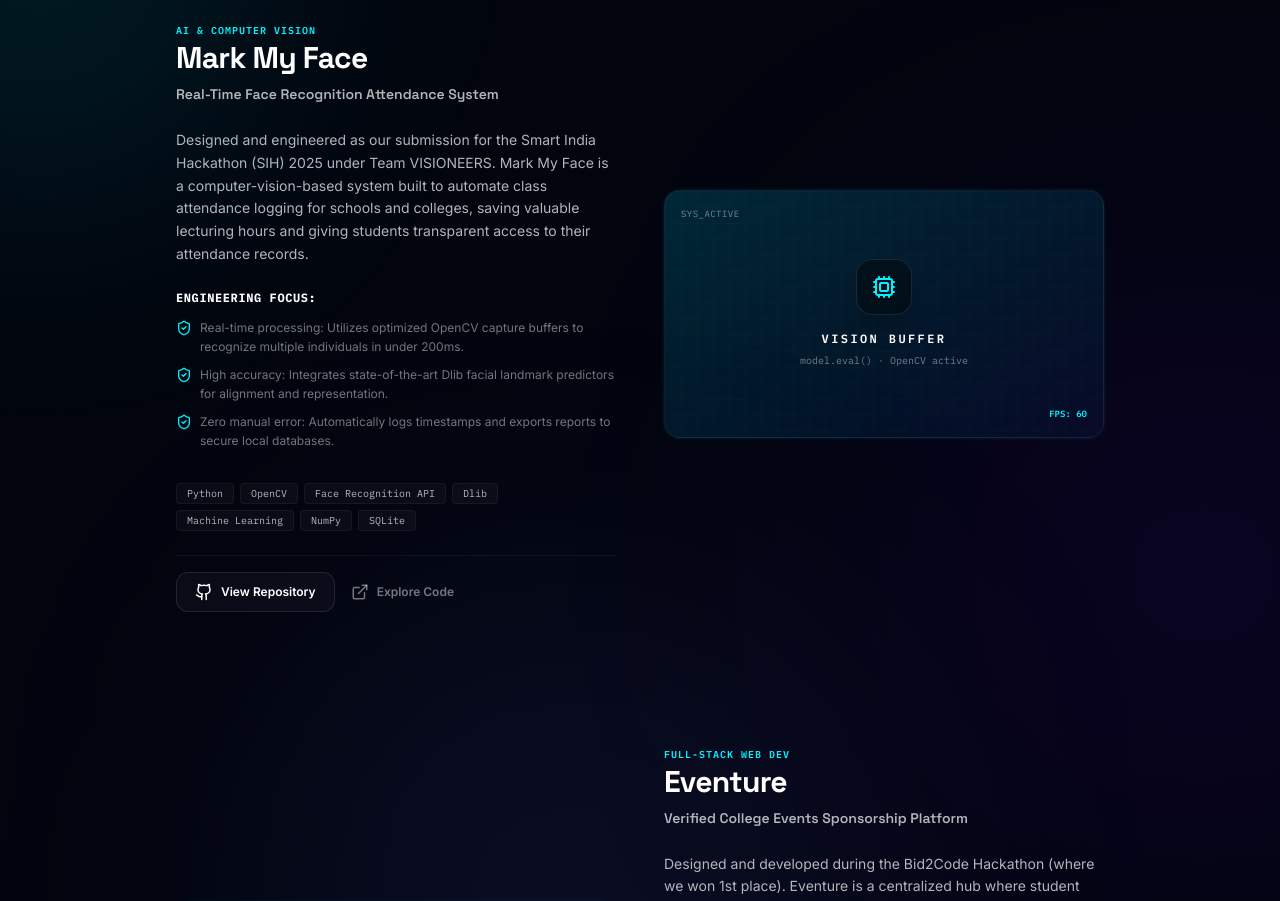
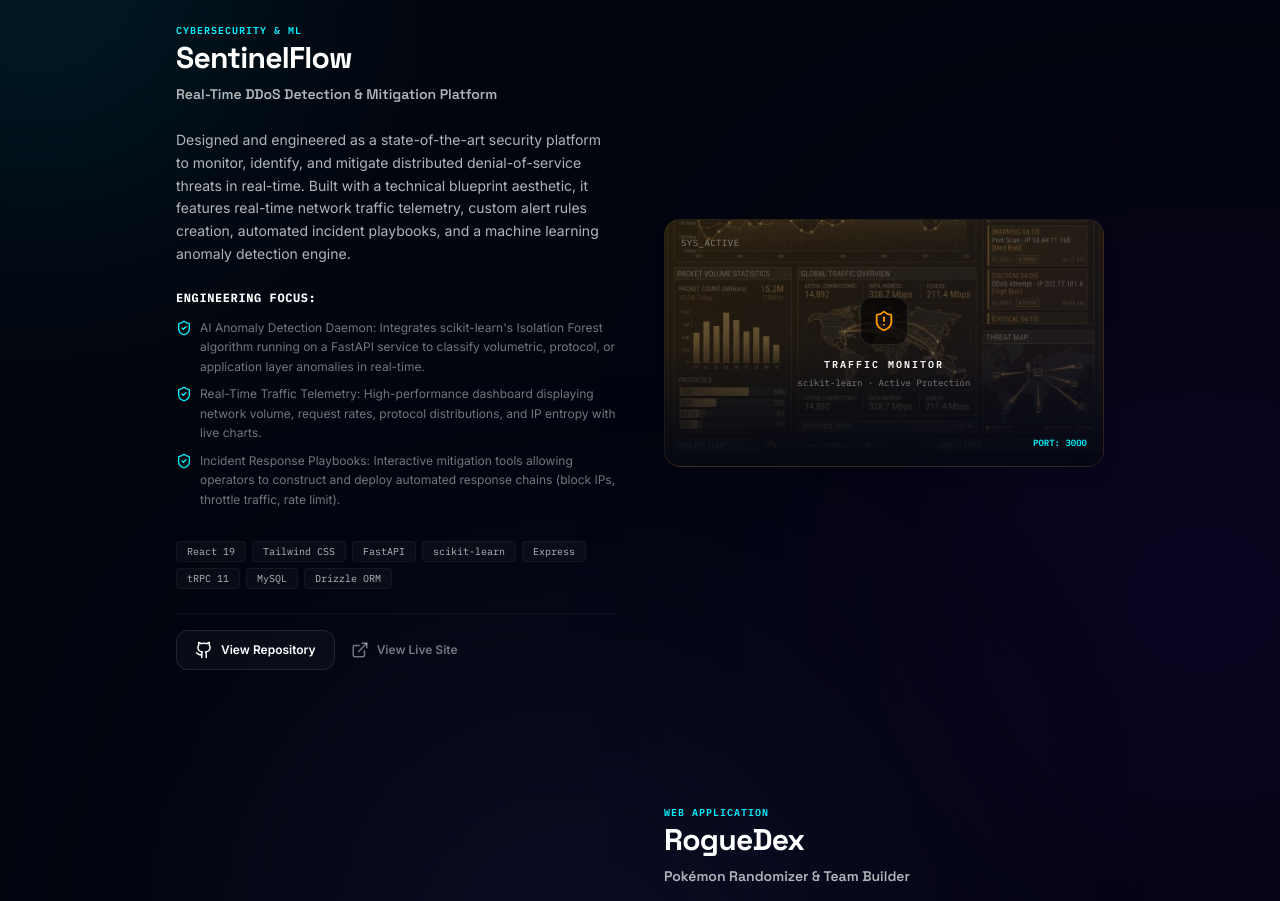
Before and after one commit to Lakshyagupta23/portfolio-lakshya, a React (Vite) app: page /projects in a window 1280 px wide. Shown: the part 440-1341 px from the top of the page. Built offline with nearby package versions, Linux system fonts and the light colour scheme.

Commit message:
feat: replace Mark My Face & Eventure with SentinelFlow & RogueDex

```diff
--- a/src/components/AITwin.jsx
+++ b/src/components/AITwin.jsx
@@ -11,8 +11,8 @@ const LAKSHYA_BOT_PROFILE = {
     { id: "intern", text: "Explain your AI/ML internship" },
     { id: "hacksphere", text: "What is HackSphere & your role?" },
     { id: "thinkai", text: "Tell me about THINK AI IPEC" },
-    { id: "face", text: "What is 'Mark My Face'?" },
-    { id: "eventure", text: "What is the 'Eventure' project?" },
+    { id: "sentinel", text: "What is 'SentinelFlow'?" },
+    { id: "roguedex", text: "What is 'RogueDex'?" },
     { id: "hackathons", text: "What hackathons have you won?" }
   ],
   responses: {
@@ -25,6 +25,14 @@ const LAKSHYA_BOT_PROFILE = {
     hacksphere: `As the Social Media Lead for HackSphere, I direct developer branding, design outreach campaigns, and coordinate peer developer sprints and tech bootcamps to support our campus developer ecosystem.`,
 
     inaayat: `Inaayat is my creative outlet and dramatics society where I participate in street plays (Nukkad Natak). While it is a side hobby, it has been instrumental in building my public speaking, stage presence, and confidence in managing team collaboration.`,
+
+    sentinelflow: `**SentinelFlow** is a premium, real-time DDoS Detection and Mitigation Platform.
+*   *Key Features*: Real-time traffic telemetry charts, custom alert rule builders, and automated mitigation playbooks (blocking IPs, throttling traffic).
+*   *Technical Details*: Integrates scikit-learn's Isolation Forest anomaly classification model on a FastAPI service to detect volumetric/application layer anomalies. Built on a React 19 + Tailwind CSS client, with an Express/tRPC backend connecting to MySQL/TiDB database pools via Drizzle ORM.`,
+
+    roguedex: `**RogueDex** is a high-fidelity Pokémon database, randomizer, and team builder web application designed like a polished gaming product dashboard.
+*   *Key Features*: Core randomizer with animations, advanced filtering (Gens 1-9, types, legendary/mythical status), and team builder challenge rules.
+*   *Technical Details*: Built with Next.js, TypeScript, Tailwind CSS, and Framer Motion, fetching live assets and statistics dynamically from the PokeAPI.`,
 
     face: `**Mark My Face** is a real-time face recognition attendance tracker built in Python using OpenCV and Dlib.
 *   *Technical Decisions*: We engineered this under Team VISIONEERS for the Smart India Hackathon (SIH) 2025. We chose Dlib's 68-point landmark predictor and deep-metric ResNet face recognition model over MediaPipe because it provided superior classification consistency in complex classroom lighting and angles. Facial embeddings (128D) are matched in SQLite in <200ms, saving lecture hours for teachers.`,
@@ -69,7 +77,7 @@ const LAKSHYA_BOT_PROFILE = {
 *   **GitHub**: github.com/Lakshyagupta23`
     }
   ],
-  defaultResponse: "I'm not sure about that specific topic. You can ask me about my B.Tech studies, my AI internship at KVGAI Tech, my projects ('Mark My Face' and 'Eventure'), my hackathon achievements, or check my contact info!"
+  defaultResponse: "I'm not sure about that specific topic. You can ask me about my B.Tech studies, my AI internship at KVGAI Tech, my projects ('SentinelFlow', 'RogueDex', 'Mark My Face', and 'Eventure'), my hackathon achievements, or check my contact info!"
 };
 
 function getLakshyaAIResponse(input) {
@@ -95,6 +103,12 @@ function getLakshyaAIResponse(input) {
   }
   if (query.includes("inaayat") || query.includes("dramatics") || query.includes("play") || query.includes("theater")) {
     return LAKSHYA_BOT_PROFILE.responses.inaayat;
+  }
+  if (query.includes("sentinelflow") || query.includes("sentinel") || query.includes("ddos")) {
+    return LAKSHYA_BOT_PROFILE.responses.sentinelflow;
+  }
+  if (query.includes("roguedex") || query.includes("rogue") || query.includes("pokemon") || query.includes("pokédex") || query.includes("pokedex")) {
+    return LAKSHYA_BOT_PROFILE.responses.roguedex;
   }
   if (query.includes("face") || query.includes("mark my face") || query.includes("recognition")) {
     return LAKSHYA_BOT_PROFILE.responses.face;
--- a/src/pages/Home.jsx
+++ b/src/pages/Home.jsx
@@ -464,15 +464,15 @@ export default function Home() {
 
           <div className="grid grid-cols-1 md:grid-cols-2 gap-6">
 
-            {/* Mark My Face */}
+            {/* SentinelFlow */}
             <div className="glass-panel group p-1.5 rounded-xl transition-all duration-300 hover:scale-[1.01] hover:border-primary/20 hover:shadow-[0_0_30px_rgba(0,242,255,0.12)] clip-cyber hud-brackets">
               <div className="hud-brackets-bottom" />
               <div className="relative overflow-hidden rounded-lg bg-surface-container/20">
                 <div className="aspect-video w-full bg-slate-950 flex items-center justify-center overflow-hidden relative">
                   <img
                     className="w-full h-full object-cover opacity-40 group-hover:scale-[1.03] transition-transform duration-500"
-                    src="https://lh3.googleusercontent.com/aida-public/AB6AXuDIRsAnCJSzz5KnP2CVDZqKiQOts6SeWkV4qZlbPLM3V8oq0JDV6t2s0trVNxVLZWH1kM_LnNtHgd2Z0qi0Ll7VYvFc5jV_5bdjbLRkezNJgemRhD_dCkqhPF47wYR7SQfoB0yMi7F3Luia4sba5bHF-nv270yDUsHX0phLwSsbkuc6mnaASQXFCURgMbTi48aT8DLNVJtf0PBPCgJHMWaISsskm_CaJEYxVw5YWCGcygY55Q8QARFS68uOUtGTGWuAaUvbIao4tgE"
-                    alt="Mark My Face Dashboard"
+                    src="/images/sentinelflow.png"
+                    alt="SentinelFlow Dashboard"
                   />
                   <div className="absolute inset-0 bg-gradient-to-t from-background/95 via-background/40 to-transparent"></div>
 
@@ -484,26 +484,26 @@ export default function Home() {
 
                 <div className="absolute bottom-6 left-6 right-6">
                   <div className="flex gap-2 mb-3">
-                    <span className="px-2 py-1 bg-primary/10 border border-primary/20 text-[9px] font-mono text-primary rounded">SIH 2025</span>
-                    <span className="px-2 py-1 bg-white/5 text-[9px] font-mono text-text-secondary rounded">OPENCV / DLIB</span>
+                    <span className="px-2 py-1 bg-primary/10 border border-primary/20 text-[9px] font-mono text-primary rounded">SECURITY / ML</span>
+                    <span className="px-2 py-1 bg-white/5 text-[9px] font-mono text-text-secondary rounded">SCIKIT-LEARN / TRPC</span>
                   </div>
-                  <h3 className="text-lg font-semibold font-display text-white mb-1.5">Mark My Face</h3>
+                  <h3 className="text-lg font-semibold font-display text-white mb-1.5">SentinelFlow</h3>
                   <p className="text-xs text-text-secondary line-clamp-2 leading-relaxed">
-                    Flagship Smart India Hackathon facial attendance logging application powered by OpenCV Dlib face landmarks.
+                    Real-time DDoS threat mitigation platform powered by an Isolation Forest anomaly model and live traffic telemetry.
                   </p>
                 </div>
               </div>
             </div>
 
-            {/* Eventure */}
+            {/* RogueDex */}
             <div className="glass-panel group p-1.5 rounded-xl transition-all duration-300 hover:scale-[1.01] hover:border-primary/20 hover:shadow-[0_0_30px_rgba(0,242,255,0.12)] clip-cyber hud-brackets">
               <div className="hud-brackets-bottom" />
               <div className="relative overflow-hidden rounded-lg bg-surface-container/20">
                 <div className="aspect-video w-full bg-slate-950 flex items-center justify-center overflow-hidden relative">
                   <img
                     className="w-full h-full object-cover opacity-40 group-hover:scale-[1.03] transition-transform duration-500"
-                    src="https://lh3.googleusercontent.com/aida-public/AB6AXuBGlYOcLbCVLWViZUFARM9Lg4L0HX6yvaTnFCdjjLhciRN1IyMUlaDWYjp_VSB01twfcrf4HRE1x_alkeEYf0OCnKoXAD5taHDYL-d21ADDMSD8g3c2oKQ2RCDK64oU4IimPH0BpUka0E4YQzFr1aEHzLLqj4QTmvb51NCWmRXYclLQq6PHTNGCU_dZXiwJYyeBHnb8kTQZA0SCX_nACYXV_Ruk8oaVy83hPkSK36wtBXSlntJGpBmvgtavh_JKHzyMPe18zelmu00"
-                    alt="Eventure Network Map"
+                    src="/images/roguedex.png"
+                    alt="RogueDex Dashboard"
                   />
                   <div className="absolute inset-0 bg-gradient-to-t from-background/95 via-background/40 to-transparent"></div>
 
@@ -513,12 +513,12 @@ export default function Home() {
 
                 <div className="absolute bottom-6 left-6 right-6">
                   <div className="flex gap-2 mb-3">
-                    <span className="px-2 py-1 bg-secondary/10 border border-secondary/20 text-[9px] font-mono text-secondary rounded">BID2CODE WIN</span>
-                    <span className="px-2 py-1 bg-white/5 text-[9px] font-mono text-text-secondary rounded">NODE.JS / SECURE</span>
+                    <span className="px-2 py-1 bg-secondary/10 border border-secondary/20 text-[9px] font-mono text-secondary rounded">GAMING APP</span>
+                    <span className="px-2 py-1 bg-white/5 text-[9px] font-mono text-text-secondary rounded">NEXT.JS / POKEAPI</span>
                   </div>
-                  <h3 className="text-lg font-semibold font-display text-white mb-1.5">Eventure</h3>
+                  <h3 className="text-lg font-semibold font-display text-white mb-1.5">RogueDex</h3>
                   <p className="text-xs text-text-secondary line-clamp-2 leading-relaxed">
-                    Sponsorship matching platform featuring automated credential mapping and secure corporate dashboard.
+                    Polished Pokémon randomizer team builder and information hub featuring holographic cards and custom filters.
                   </p>
                 </div>
               </div>
--- a/src/pages/Projects.jsx
+++ b/src/pages/Projects.jsx
@@ -1,41 +1,42 @@
 import React, { useRef } from 'react';
 import { motion, useScroll, useTransform, useSpring } from 'framer-motion';
-import { Github, ExternalLink, ShieldCheck, Cpu, Code, Binary } from 'lucide-react';
+import { Github, ExternalLink, ShieldCheck, ShieldAlert, Gamepad2, Cpu, Code, Binary } from 'lucide-react';
 
 const projects = [
   {
-    id: "face",
-    title: "Mark My Face",
-    subtitle: "Real-Time Face Recognition Attendance System",
-    category: "AI & Computer Vision",
-    description: "Designed and engineered as our submission for the Smart India Hackathon (SIH) 2025 under Team VISIONEERS. Mark My Face is a computer-vision-based system built to automate class attendance logging for schools and colleges, saving valuable lecturing hours and giving students transparent access to their attendance records.",
+    id: "sentinel",
+    title: "SentinelFlow",
+    subtitle: "Real-Time DDoS Detection & Mitigation Platform",
+    category: "Cybersecurity & ML",
+    description: "Designed and engineered as a state-of-the-art security platform to monitor, identify, and mitigate distributed denial-of-service threats in real-time. Built with a technical blueprint aesthetic, it features real-time network traffic telemetry, custom alert rules creation, automated incident playbooks, and a machine learning anomaly detection engine.",
     bullets: [
-      "Real-time processing: Utilizes optimized OpenCV capture buffers to recognize multiple individuals in under 200ms.",
-      "High accuracy: Integrates state-of-the-art Dlib facial landmark predictors for alignment and representation.",
-      "Zero manual error: Automatically logs timestamps and exports reports to secure local databases."
+      "AI Anomaly Detection Daemon: Integrates scikit-learn's Isolation Forest algorithm running on a FastAPI service to classify volumetric, protocol, or application layer anomalies in real-time.",
+      "Real-Time Traffic Telemetry: High-performance dashboard displaying network volume, request rates, protocol distributions, and IP entropy with live charts.",
+      "Incident Response Playbooks: Interactive mitigation tools allowing operators to construct and deploy automated response chains (block IPs, throttle traffic, rate limit)."
     ],
-    tech: ["Python", "OpenCV", "Face Recognition API", "Dlib", "Machine Learning", "NumPy", "SQLite"],
-    color: "from-cyan-500/20 to-blue-500/5",
-    accent: "text-primary",
-    github: "https://github.com/Lakshyagupta23",
-    codeIcon: Cpu
+    tech: ["React 19", "Tailwind CSS", "FastAPI", "scikit-learn", "Express", "tRPC 11", "MySQL", "Drizzle ORM"],
+    color: "from-amber-500/20 to-yellow-500/5",
+    accent: "text-amber-500",
+    github: "https://github.com/Lakshyagupta23/Sentinelflow-DDOS",
+    live: "https://sentinelflow-web-server.onrender.com/",
+    codeIcon: ShieldAlert
   },
   {
-    id: "eventure",
-    title: "Eventure",
-    subtitle: "Verified College Events Sponsorship Platform",
-    category: "Full-Stack Web Dev",
-    description: "Designed and developed during the Bid2Code Hackathon (where we won 1st place). Eventure is a centralized hub where student event coordinators can publish verified sponsorship brochures, and startups or corporate sponsors can directly purchase packages.",
+    id: "roguedex",
+    title: "RogueDex",
+    subtitle: "Pokémon Randomizer & Team Builder",
+    category: "Web Application",
+    description: "A modern, responsive web application for Pokémon fans that allows users to randomly generate Pokémon, create randomized teams, explore Pokémon information, apply advanced filters, and generate competitive teams. Styled with a polished gaming product UI rather than a basic random-number generator.",
     bullets: [
-      "Secure accounts: Implements encrypted user authentication profiles for organizers and sponsors.",
-      "Brochure management: Allows event hosts to list packages, dates, and expected footfall details in real-time.",
-      "Responsive panel: Leverages custom CSS structures to render mobile-friendly administrative dashboards."
+      "Advanced Filters Panel: Select from Generations 1-9, specific types, and filter by legendary, mythical, paradox, or ultra beast statuses.",
+      "Team Builder Randomizer: Construct randomized party sets matching specific rule constraints for Pokémon challenges.",
+      "Next.js Integration: Built with a highly responsive, optimized Next.js setup fetching live data dynamically from the PokeAPI."
     ],
-    tech: ["HTML5", "CSS3", "JavaScript", "Node.js", "Express", "RESTful APIs", "SQL Database"],
-    color: "from-indigo-500/20 to-purple-500/5",
-    accent: "text-secondary",
-    github: "https://github.com/Lakshyagupta23",
-    codeIcon: Code
+    tech: ["Next.js", "React", "TypeScript", "Tailwind CSS", "PokeAPI", "Framer Motion"],
+    color: "from-red-500/20 to-rose-500/5",
+    accent: "text-red-500",
+    github: "https://github.com/Lakshyagupta23/RogueDex",
+    codeIcon: Gamepad2
   }
 ];
 
@@ -165,13 +166,26 @@ export default function Projects() {
                     <Github className="w-4.5 h-4.5" />
                     <span>View Repository</span>
                   </a>
+                  {proj.live ? (
+                    <a
+                      href={proj.live}
+                      target="_blank"
+                      rel="noopener noreferrer"
+                      className="inline-flex items-center gap-2 text-xs font-semibold text-text-tertiary hover:text-white transition-colors cursor-pointer"
+                    >
+                      <ExternalLink className="w-4.5 h-4.5" />
+                      <span>View Live Site</span>
+                    </a>
+                  ) : (
                     <button
                       onClick={() => alert("Project code can be explored directly in the Github repository link provided!")}
                       className="inline-flex items-center gap-2 text-xs font-semibold text-text-tertiary hover:text-white transition-colors cursor-pointer"
+                      style={{ cursor: 'pointer' }}
                     >
                       <ExternalLink className="w-4.5 h-4.5" />
                       <span>Explore Code</span>
                     </button>
+                  )}
                 </div>
               </motion.div>
 
@@ -183,21 +197,28 @@ export default function Projects() {
                 transition={{ duration: 0.5, delay: 0.1 }}
                 className={`lg:col-span-6 ${idx % 2 === 0 ? 'lg:order-2' : 'lg:order-1'}`}
               >
-                <div className={`relative aspect-video w-full rounded-2xl bg-gradient-to-br ${proj.color} border border-white/5 p-8 flex items-center justify-center overflow-hidden animate-pulse-glow group`}>
+                <div className={`relative aspect-video w-full rounded-2xl bg-gradient-to-br ${proj.color} border border-white/5 overflow-hidden group shadow-lg flex items-center justify-center`}>
 
-                  {/* Backdrop grid pattern */}
-                  <div className="absolute inset-0 bg-[linear-gradient(to_right,rgba(255,255,255,0.01)_1px,transparent_1px),linear-gradient(to_bottom,rgba(255,255,255,0.01)_1px,transparent_1px)] bg-[size:16px_16px] pointer-events-none" />
+                  {/* Actual generated preview image */}
+                  <img
+                    src={proj.id === 'sentinel' ? "/images/sentinelflow.png" : "/images/roguedex.png"}
+                    alt={`${proj.title} Preview`}
+                    className="absolute inset-0 w-full h-full object-cover opacity-35 group-hover:opacity-50 group-hover:scale-[1.03] transition-all duration-500"
+                  />
+
+                  {/* Backdrop overlay */}
+                  <div className="absolute inset-0 bg-gradient-to-t from-[#030712] via-transparent to-transparent opacity-90" />
 
                   {/* Dynamic interactive icons */}
-                  <div className="relative z-10 flex flex-col items-center text-center select-none">
-                    <div className="mb-4 flex h-14 w-14 items-center justify-center rounded-2xl bg-black/40 border border-white/10 text-white shadow-xl group-hover:scale-110 transition-transform duration-300">
-                      <ProjIcon className={`w-6 h-6 ${proj.accent}`} />
+                  <div className="relative z-10 flex flex-col items-center justify-center text-center select-none p-6">
+                    <div className="mb-3 flex h-12 w-12 items-center justify-center rounded-xl bg-black/60 border border-white/10 text-white shadow-xl group-hover:scale-105 transition-transform duration-300">
+                      <ProjIcon className={`w-5.5 h-5.5 ${proj.accent}`} />
                     </div>
-                    <span className="text-xs font-mono font-semibold uppercase tracking-[0.2em] text-white">
-                      {proj.id === 'face' ? "Vision Buffer" : "Platform Hub"}
+                    <span className="text-[10px] font-mono font-semibold uppercase tracking-[0.2em] text-white">
+                      {proj.id === 'sentinel' ? "Traffic Monitor" : "Pokedex Engine"}
                     </span>
-                    <span className="mt-1.5 text-[10px] text-text-tertiary font-mono">
-                      {proj.id === 'face' ? "model.eval() · OpenCV active" : "rest_api_endpoint · listening"}
+                    <span className="mt-1 text-[9px] text-text-tertiary font-mono">
+                      {proj.id === 'sentinel' ? "scikit-learn · Active Protection" : "nextjs-api-route · listening"}
                     </span>
                   </div>
 
@@ -205,7 +226,7 @@ export default function Projects() {
                     SYS_ACTIVE
                   </div>
                   <div className="absolute bottom-4 right-4 text-[9px] font-mono text-primary font-semibold select-none">
-                    {proj.id === 'face' ? "FPS: 60" : "PORT: 5000"}
+                    {proj.id === 'sentinel' ? "PORT: 3000" : "PORT: 3000"}
                   </div>
                 </div>
               </motion.div>
```
Also changed, not shown: public/images/roguedex.png (added), public/images/sentinelflow.png (added). Lines whose indentation alone changed are shown as unchanged.
